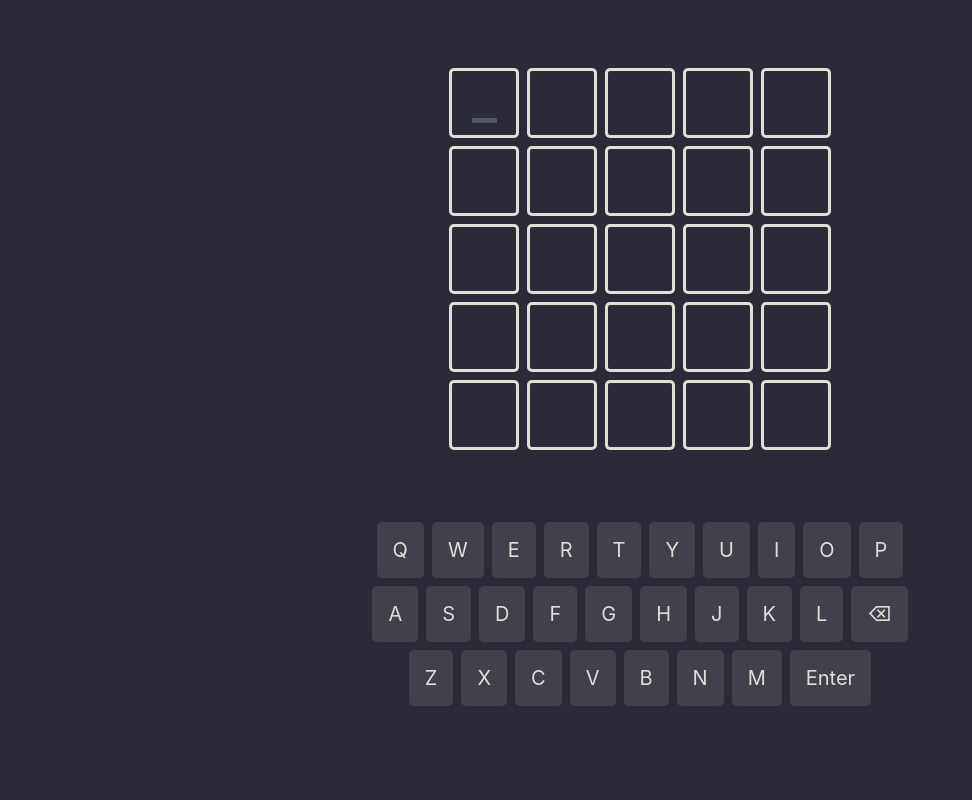
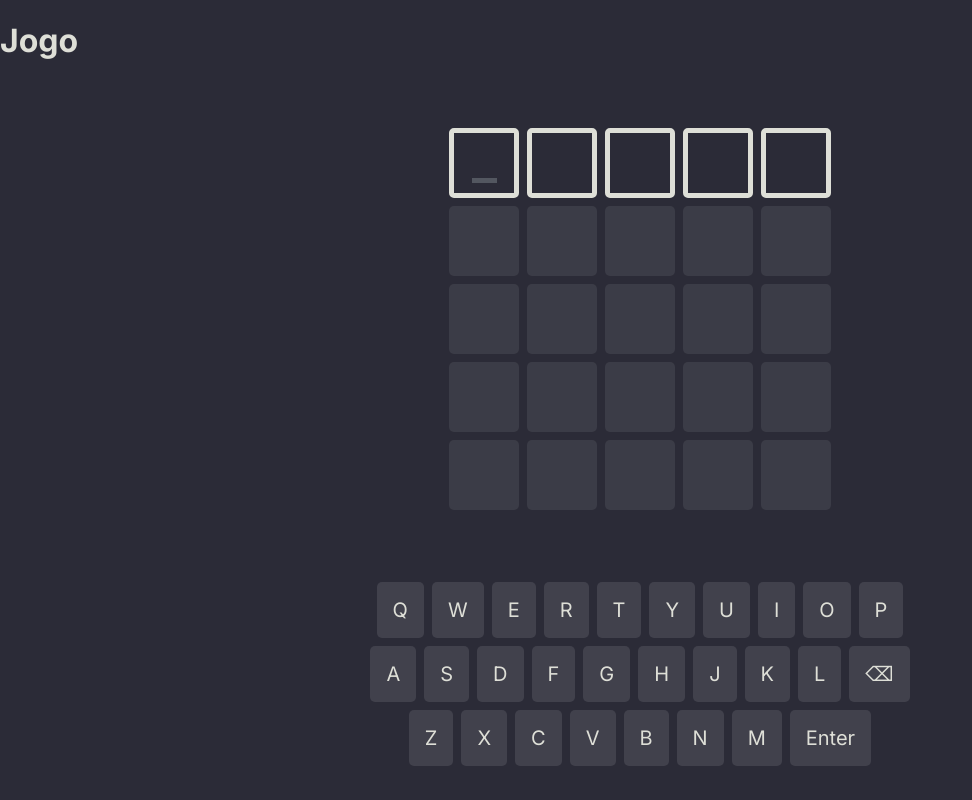
Before and after one commit to BrenoP/Termo-recriation, a Next.js app: page /game in a window 1280 px wide. Shown: the whole page, without its empty margins (0-972 px from the left). Built offline with nearby package versions, Linux system fonts and the light colour scheme.

Commit message:
Css ajusts

```diff
--- a/src/components/BoardGrid/BoardGrid.tsx
+++ b/src/components/BoardGrid/BoardGrid.tsx
@@ -2,8 +2,13 @@ import { Board, Grid, Column } from './BoardGrid.styles';
 import { BoardGridProps } from './BoardGrid.interface';
 
 import InputLetter from '../InputLetter/InputLetter';
+import { useGame } from '../../providers/game';
 
 const BoardGrid = ({ rows }: BoardGridProps) => {
+
+  const { boardAttempt } : any = useGame();
+
+  console.log(rows)
 
   return (
     <Board>
@@ -13,7 +18,7 @@ const BoardGrid = ({ rows }: BoardGridProps) => {
             <Column key={index}>
               {
                 row.map((element: any, rowIndex: any) =>
-                  <InputLetter key={element} column={index} row={rowIndex} />
+                  <InputLetter key={element} column={index} row={rowIndex} disabled={index > boardAttempt.column} />
                 )
               }
             </Column>
--- /dev/null
+++ b/src/components/Header/Header.tsx
@@ -0,0 +1,7 @@
+function Header() {
+  return (
+    <h1>Jogo</h1>
+  );
+}
+
+export default Header;
--- a/src/components/InputLetter/InputLetter.styles.ts
+++ b/src/components/InputLetter/InputLetter.styles.ts
@@ -3,7 +3,8 @@ import styled from 'styled-components';
 type LetterProps = {
   hasCursor: boolean,
   hasLetter: boolean,
-  color: string
+  color: string,
+  disabled: boolean
 }
 
 type CursorProps = {
@@ -18,10 +19,13 @@ export const Letter = styled.div<LetterProps>`
   font-weight: 700;
   width: 70px;
   height: 70px;
-  border: 3px solid ${(props) => props.color === "#2B2B37" ? "#7C8389" : props.color};
+  ${(props) => props.disabled ?
+    `opacity: .2;` :
+    `border: 5px solid ${props.color === "#2B2B37" ? "#505356" : props.color};`
+  }
   border-radius: 5px;
   margin: 0.25rem;
-  background-color: ${(props) => props.color};
+  background-color: ${(props) => props.disabled ? "#7C8389" : props.color};
   cursor: pointer;
 
   ${(props) => props.hasLetter && `
@@ -36,16 +40,13 @@ export const Letter = styled.div<LetterProps>`
 
   @keyframes letter-on {
     0% {
-      width: 70px;
-      height: 70px;
+      font-size: 2.5rem;
     }
     50% {
-      width: 72px;
-      height: 72px;
+      font-size: 3.2rem;
     }
     100% {
-      width: 70px;
-      height: 70px;
+      font-size: 2.5rem;
     }
   }
 `;
--- a/src/components/InputLetter/InputLetter.tsx
+++ b/src/components/InputLetter/InputLetter.tsx
@@ -1,10 +1,17 @@
 import { Letter, Cursor } from './InputLetter.styles';
 import { useGame } from '../../providers/game';
 
+type InputLetterProps = {
+  column: number,
+  row: number,
+  disabled: boolean
+}
+
 const InputLetter = ({
   column,
-  row
-}: any) => {
+  row,
+  disabled
+}: InputLetterProps) => {
 
   const { board, boardAttempt, setBoardAttempt } : any = useGame();
   const cursor = boardAttempt.column === column && boardAttempt.row === row;
@@ -20,6 +27,7 @@ const InputLetter = ({
       color={board[column][row].color}
       hasLetter={board[column][row].letter !== ""}
       hasCursor={cursor}
+      disabled={disabled}
       onClick={() => handleCursor()}
     >
       {board[column][row].letter}
--- a/src/components/Keyboard/Keyboard.tsx
+++ b/src/components/Keyboard/Keyboard.tsx
@@ -71,7 +71,7 @@ const Keyboard = ({ word }: any) => {
           newBoard[boardAttempt.column][index].color = "#D3AD69"
         } else {
           console.log(writenLetter + " é cinza")
-          newBoard[boardAttempt.column][index].color = "#2B2B37"
+          newBoard[boardAttempt.column][index].color = "#505356"
         }
       }
       setBoard(newBoard)
--- a/src/pages/game.tsx
+++ b/src/pages/game.tsx
@@ -2,10 +2,10 @@ import type { GetStaticProps, InferGetStaticPropsType } from 'next';
 import axios from 'axios';
 
 import { useGame } from '../providers/game';
-import InputLetter from '../components/InputLetter/InputLetter';
 import BoardGrid from '../components/BoardGrid/BoardGrid';
 import Keyboard from '../components/Keyboard/Keyboard';
 import { useEffect } from 'react';
+import Header from '../components/Header/Header';
 
 type Props = {
   props: { word: string }
@@ -16,7 +16,7 @@ const Game = ({ props }: Props) => {
   const tries = 5;
   const words_max = 5;
 
-  const rows = new Array(tries).fill(new Array(words_max).fill("a"))
+  const rows = new Array(tries).fill(new Array(words_max).fill({letter: "", color: ""}))
 
   const { correctAnswer } : any = useGame();
 
@@ -29,6 +29,7 @@ const Game = ({ props }: Props) => {
   return (
     <>
       {/* <p>palavra: { props.word }</p> */}
+      <Header />
       <BoardGrid rows={rows} />
       <Keyboard word={props.word} />
     </>
--- a/src/styles/globals.css
+++ b/src/styles/globals.css
@@ -1,3 +1,5 @@
+@import url('https://fonts.googleapis.com/css2?family=Inter:wght@400;700&family=Roboto:ital,wght@0,100;0,300;0,400;0,500;0,700;1,100;1,300&display=swap');
+
 html,
 body {
   padding: 0;
@@ -5,7 +7,8 @@ body {
   font-family: -apple-system, BlinkMacSystemFont, Segoe UI, Roboto, Oxygen,
     Ubuntu, Cantarell, Fira Sans, Droid Sans, Helvetica Neue, sans-serif;
   background-color: #2B2B37;
-  color: #DEDFD7
+  color: #DEDFD7;
+  font-family: 'Inter', sans-serif;
 }
 
 a {
```
